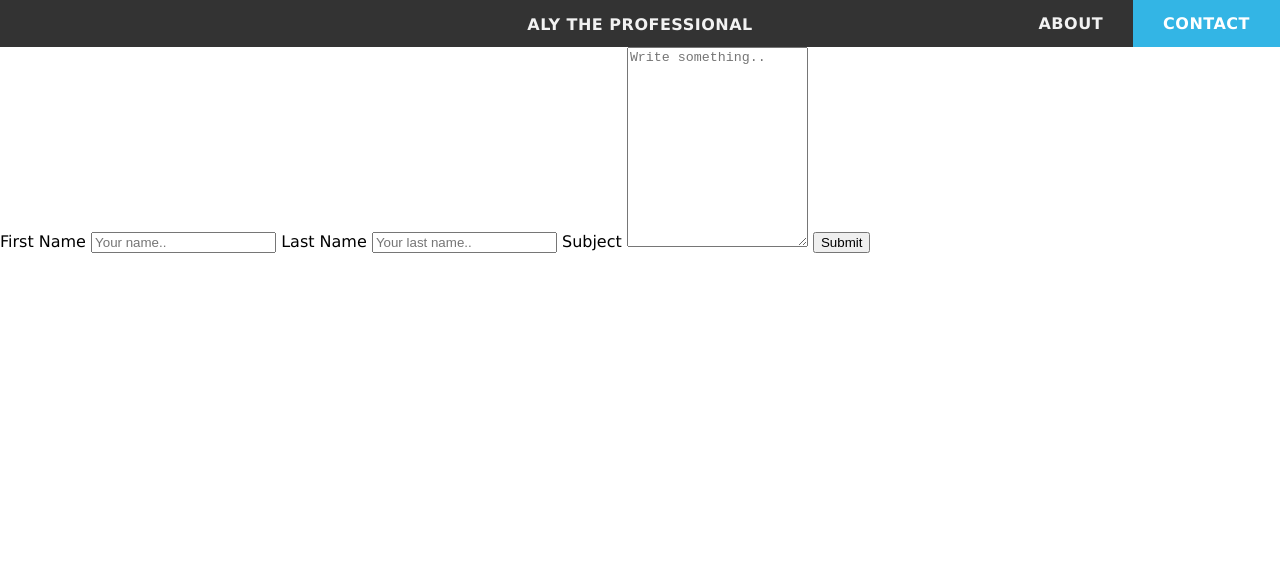
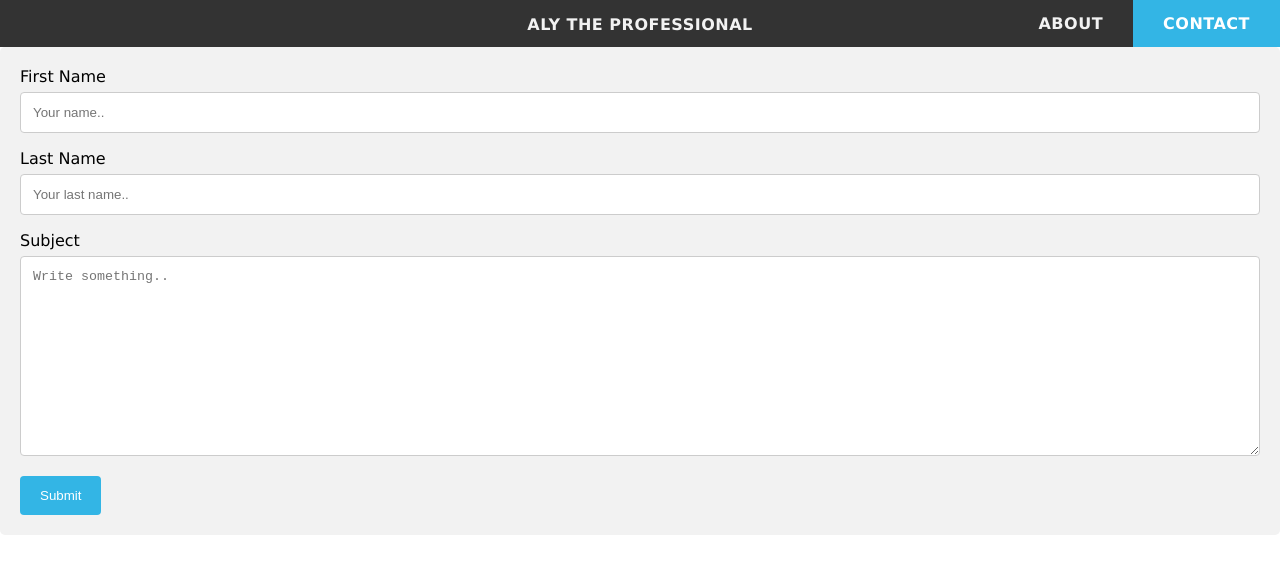
Before and after one commit to PinkWalrus/personal-website-for-Aly, a plain HTML site: page contact.html in a window 1280 px wide. Drawn offline with Linux system fonts and the light colour scheme.

Commit message:
updated style.css

```diff
--- a/style.css
+++ b/style.css
@@ -63,6 +63,10 @@
 
 * {
   box-sizing: border-box;
+}
+
+html {
+  scroll-behavior: smooth;
 }
 
 a {
@@ -167,3 +171,39 @@ p {
 h1 {
   padding-top: .6em;
 }
+
+/*FORM*/
+
+/* Style inputs with type="text", select elements and textareas */
+input[type=text], select, textarea {
+  width: 100%; /* Full width */
+  padding: 12px; /* Some padding */
+  border: 1px solid #ccc; /* Gray border */
+  border-radius: 4px; /* Rounded borders */
+  box-sizing: border-box; /* Make sure that padding and width stays in place */
+  margin-top: 6px; /* Add a top margin */
+  margin-bottom: 16px; /* Bottom margin */
+  resize: vertical /* Allow the user to vertically resize the textarea (not horizontally) */
+}
+
+/* Style the submit button with a specific background color etc */
+input[type=submit] {
+  background-color: #33b5e5;
+  color: white;
+  padding: 12px 20px;
+  border: none;
+  border-radius: 4px;
+  cursor: pointer;
+}
+
+/* When moving the mouse over the submit button, add a darker green color */
+input[type=submit]:hover {
+  background-color: #0099cc;
+}
+
+/* Add a background color and some padding around the form */
+.container {
+  border-radius: 5px;
+  background-color: #f2f2f2;
+  padding: 20px;
+}
```
